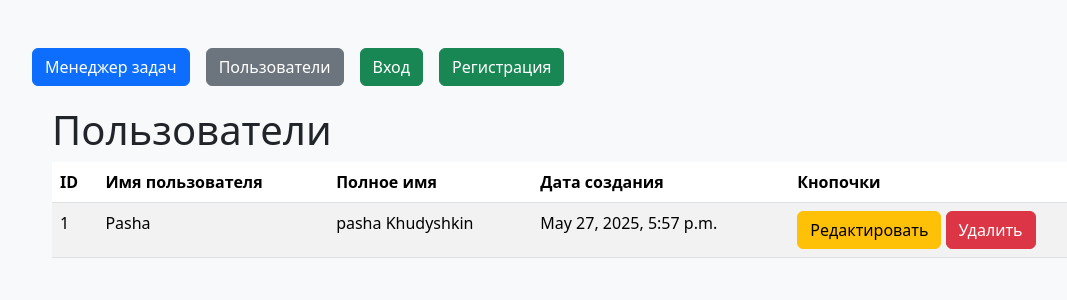
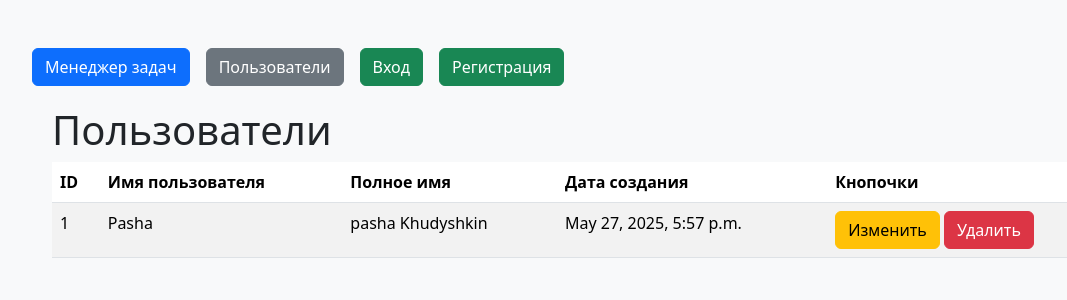
Before and after one commit to lovedr6s/python-project-52, a Django app: page /users/ in a window 1280 px wide. Shown: the top 300 px of the page, without its empty margins (50-1117 px from the left). Run offline with Django 5.2, Linux system fonts and the light colour scheme; data comes from the database, SQL or seed files in the repository; some libraries are stand-ins or nearby versions.

Commit message:
Changed button text

```diff
--- a/task_manager/users/templates/user_list.html
+++ b/task_manager/users/templates/user_list.html
@@ -22,7 +22,7 @@
             <td>{{ user.first_name }} {{ user.last_name }}</td>
             <td>{{ user.date_joined }}</td>
             <td>
-                <a href="{% url 'user_update' user.id %}" class="btn btn-warning">Редактировать</a>
+                <a href="{% url 'user_update' user.id %}" class="btn btn-warning">Изменить</a>
                 <form action="{% url 'user_delete' user.id %}" method="post" style="display:inline;">
                     {% csrf_token %}
                     <button type="submit" class="btn btn-danger">Удалить</button>
```
